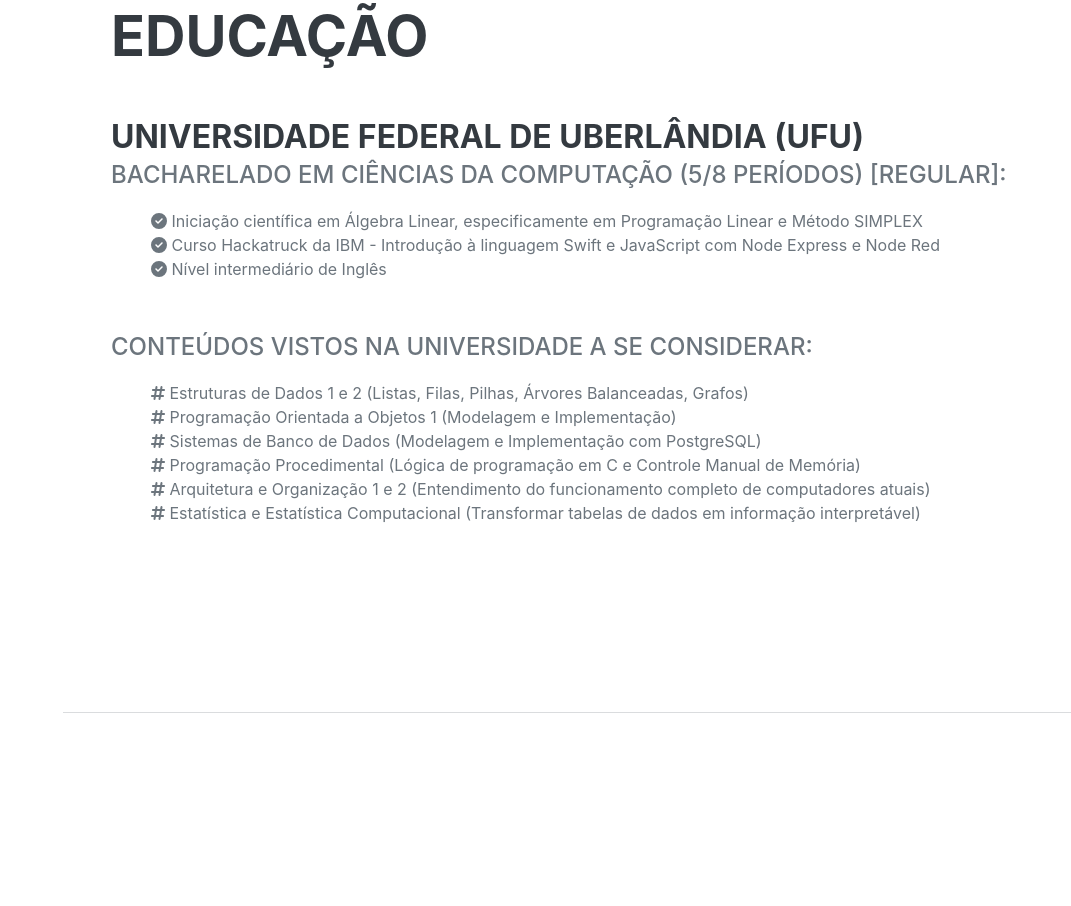
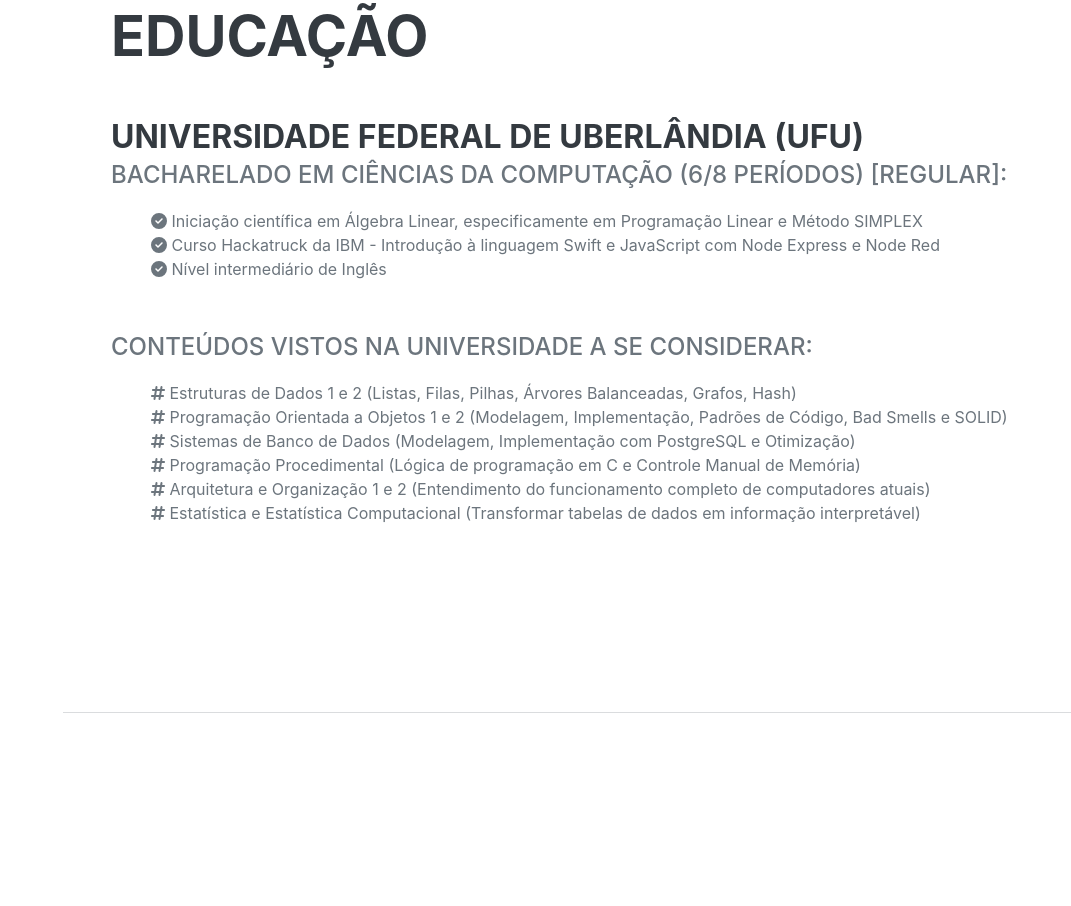
Before and after one commit to gventino/curriculum, a plain HTML site: page index.html in a window 1280 px wide. Shown: the part 888-1794 px from the top of the page, without its empty margins (209-1280 px from the left). Drawn offline with nearby package versions, Linux system fonts and the light colour scheme; no server answers; a web font is replaced by a local one.

Commit message:
it works

```diff
--- a/index.html
+++ b/index.html
@@ -7,15 +7,19 @@
         <meta name="author" content="" />
         <title>Currículo</title>
         <link rel="icon" type="image/x-icon" href="assets/img/favicon.ico" />
+
         <!-- Font Awesome icons (free version)-->
         <script src="https://use.fontawesome.com/releases/v6.3.0/js/all.js" crossorigin="anonymous"></script>
+
         <!-- Google fonts-->
         <link href="https://fonts.googleapis.com/css?family=Saira+Extra+Condensed:500,700" rel="stylesheet" type="text/css" />
         <link href="https://fonts.googleapis.com/css?family=Muli:400,400i,800,800i" rel="stylesheet" type="text/css" />
+
         <!-- Core theme CSS (includes Bootstrap)-->
         <link href="css/styles.css" rel="stylesheet" />
     </head>
     <body id="page-top">
+
         <!-- Navigation-->
         <nav class="navbar navbar-expand-lg navbar-dark bg-primary fixed-top" id="sideNav">
             <a class="navbar-brand js-scroll-trigger" href="#page-top">
@@ -33,8 +37,10 @@
                 </ul>
             </div>
         </nav>
+
         <!-- Page Content-->
         <div class="container-fluid p-0">
+
             <!-- About-->
             <section class="resume-section" id="about">
                 <div class="resume-section-content">
@@ -55,6 +61,7 @@
                     </p>
                 </div>
             </section>
+
             <!-- Education-->
             <section class="resume-section" id="education">
                 <div class="resume-section-content">
@@ -62,7 +69,7 @@
                     <div class="d-flex flex-column flex-md-row justify-content-between mb-5">
                         <div class="flex-grow-1">
                             <h3 class="mb-0">Universidade Federal de Uberlândia (UFU)</h3>
-                            <div class="subheading mb-3">Bacharelado em Ciências da Computação (5/8 Períodos) [Regular]:</div>
+                            <div class="subheading mb-3">Bacharelado em Ciências da Computação (6/8 Períodos) [Regular]:</div>
                             <ul class="fa-ul mb-lg-5">
                                 <li><i class="fa-solid fa-circle-check"></i> Iniciação científica em Álgebra Linear, especificamente em Programação Linear e Método SIMPLEX</li>
                                 <li><i class="fa-solid fa-circle-check"></i> Curso Hackatruck da IBM - Introdução à linguagem Swift e JavaScript com Node Express e Node Red</li>
@@ -70,9 +77,9 @@
                             </ul>
                             <div class="subheading mb-3">Conteúdos vistos na universidade a se considerar:</div>
                             <ul class="fa-ul mb-lg-5">
-                                <li><i class="fa-solid fa-hashtag"></i> Estruturas de Dados 1 e 2 (Listas, Filas, Pilhas, Árvores Balanceadas, Grafos)</li>
-                                <li><i class="fa-solid fa-hashtag"></i> Programação Orientada a Objetos 1 (Modelagem e Implementação)</li>
-                                <li><i class="fa-solid fa-hashtag"></i> Sistemas de Banco de Dados (Modelagem e Implementação com PostgreSQL)</li>
+                                <li><i class="fa-solid fa-hashtag"></i> Estruturas de Dados 1 e 2 (Listas, Filas, Pilhas, Árvores Balanceadas, Grafos, Hash)</li>
+                                <li><i class="fa-solid fa-hashtag"></i> Programação Orientada a Objetos 1 e 2 (Modelagem, Implementação, Padrões de Código, Bad Smells e SOLID)</li>
+                                <li><i class="fa-solid fa-hashtag"></i> Sistemas de Banco de Dados (Modelagem, Implementação com PostgreSQL e Otimização)</li>
                                 <li><i class="fa-solid fa-hashtag"></i> Programação Procedimental (Lógica de programação em C e Controle Manual de Memória)</li>
                                 <li><i class="fa-solid fa-hashtag"></i> Arquitetura e Organização 1 e 2 (Entendimento do funcionamento completo de computadores atuais)</li>
                                 <li><i class="fa-solid fa-hashtag"></i> Estatística e Estatística Computacional (Transformar tabelas de dados em informação interpretável)</li>
@@ -82,6 +89,7 @@
                 </div>
             </section>
             <hr class="m-0" />
+
             <!-- Skills-->
             <section class="resume-section" id="skills">
                 <div class="resume-section-content">
@@ -100,6 +108,7 @@
                 </div>
             </section>
             <hr class="m-0" />
+
             <!-- Interests-->
             <section class="resume-section" id="interests">
                 <div class="resume-section-content">
```
